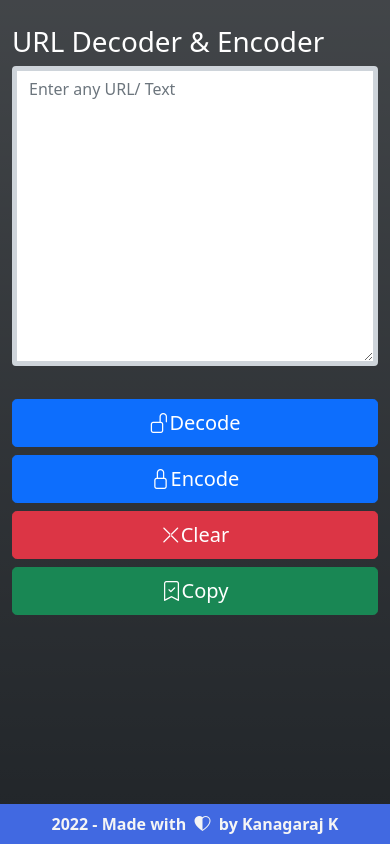
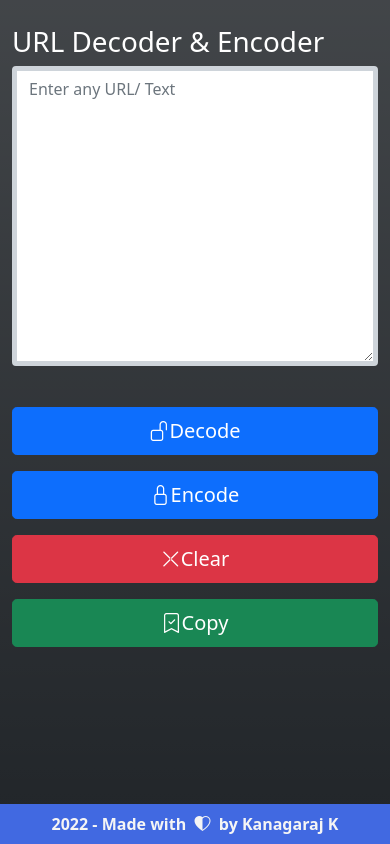
Before and after one commit to kanagu555/url_decoder-encoder, a React (Create React App) app: page / in a window 390 px wide. Built offline with nearby package versions, Linux system fonts and the light colour scheme; some icons are missing.

Commit message:
mobile view updated

```diff
--- a/public/index.html
+++ b/public/index.html
@@ -27,7 +27,7 @@
 
     <title>URL Decoder & Encoder App</title>
   </head>
-  <body>
+  <body style="height: 100vh;">
     <noscript>You need to enable JavaScript to run this app.</noscript>
     <div id="root"></div>
   </body>
--- a/src/components/Design.css
+++ b/src/components/Design.css
@@ -45,7 +45,7 @@
     display: flex;
     flex-direction: column;
   }
-  .btn-lg{
-    margin-top: 0.5rem;
+  .btn-lg {
+    margin-top: 1rem;
   }
 }
```
